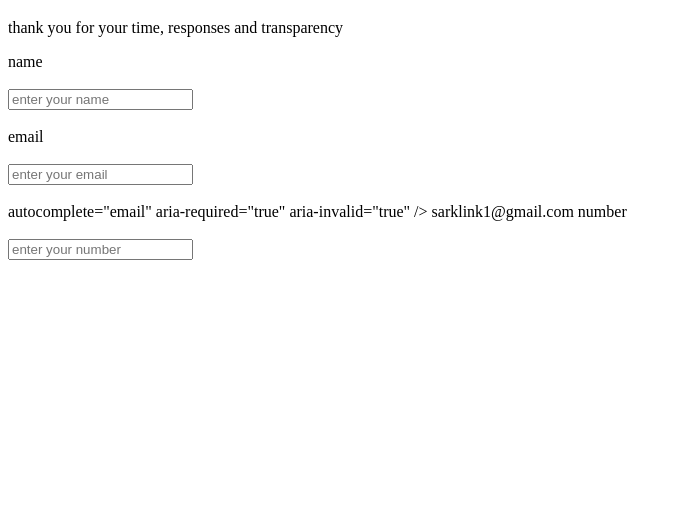
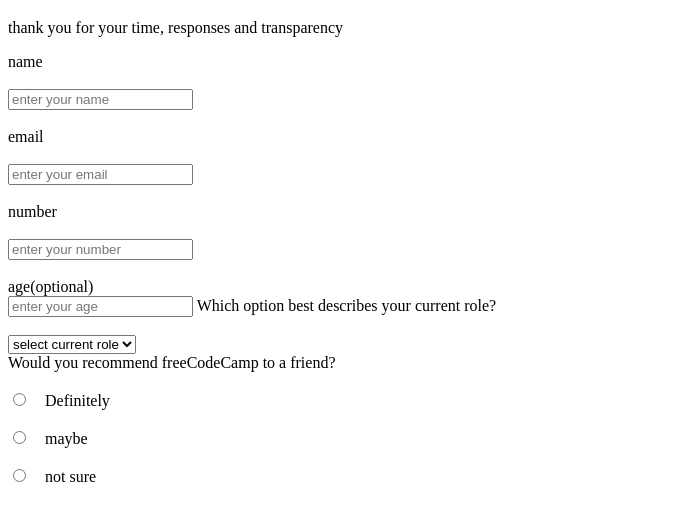
Before and after one commit to felixndumba/survey_form, a plain HTML site: page index.html in a window 1280 px wide. Shown: the part 61-582 px from the top of the page, without its empty margins (0-682 px from the left). Drawn offline with Linux system fonts and the light colour scheme.

Commit message:
added other inputs and labels

```diff
--- a/index.html
+++ b/index.html
@@ -5,25 +5,45 @@
     <meta http-equiv="X-UA-Compatible" content="IE=edge">
     <meta name="viewport" content="width=, initial-scale=1.0">
     <title>survey form</title>
+    <link rel="stylesheet" href="survey.css">
 </head>
 <body>
     <div class="heading">
         <h1 id="title"> microverse coding survey form</h1>
         <p id="description">thank you for your time, responses and transparency </p>
     </div>
-    <form id="survey-form">
+    <form>
         <div id="name">
             <label >name</label><br><br>
             <input type="name" name="name" placeholder="enter your name " class="box"><br><br>
             <label >email</label><br><br>
             <input type="email" name="email" placeholder="enter your email " class="box"><br><br>
-            autocomplete="email" aria-required="true" aria-invalid="true" />
-   <span>sarklink1@gmail.com</span>
+
             <label >number</label><br><br>
             <input type="number" name="number" placeholder="enter your number" class="box" id ="number"><br><br>
+            <label >age(optional)</label><br>
+            <input type="age" name="age" placeholder="enter your age " class="box">
+            <label >Which option best describes your current role?</label><br><br>
+            <div id="option1">
+                <select>
+                    <option name ="select current role ">select current role</option>
+                     <option value="student">student</option>
+                      <option value="full time job">full time job</option>
+                       <option value="full time student">full time student</option>
+                        <option value="prefer not to say">prefer not to say</option>
+                         <option value="other">other</option>
+                </select>
+            </div>
+            <label id="head1">Would you recommend freeCodeCamp to a friend? </label><br><br>
+           <input type="radio" name="radio" class="larger">&nbsp&nbsp&nbsp Definitely <br><br>
+           <input type="radio" name="radio" class="larger">&nbsp&nbsp&nbsp maybe <br><br>
+           <input type="radio" name="radio" class="larger">&nbsp&nbsp&nbsp not sure <br><br>
 
 
+           </div>
+
         </div>
+        <br>
 
     </form>
 </body>
```
Also changed, not shown: image.jpg (added), survey.css (added).
